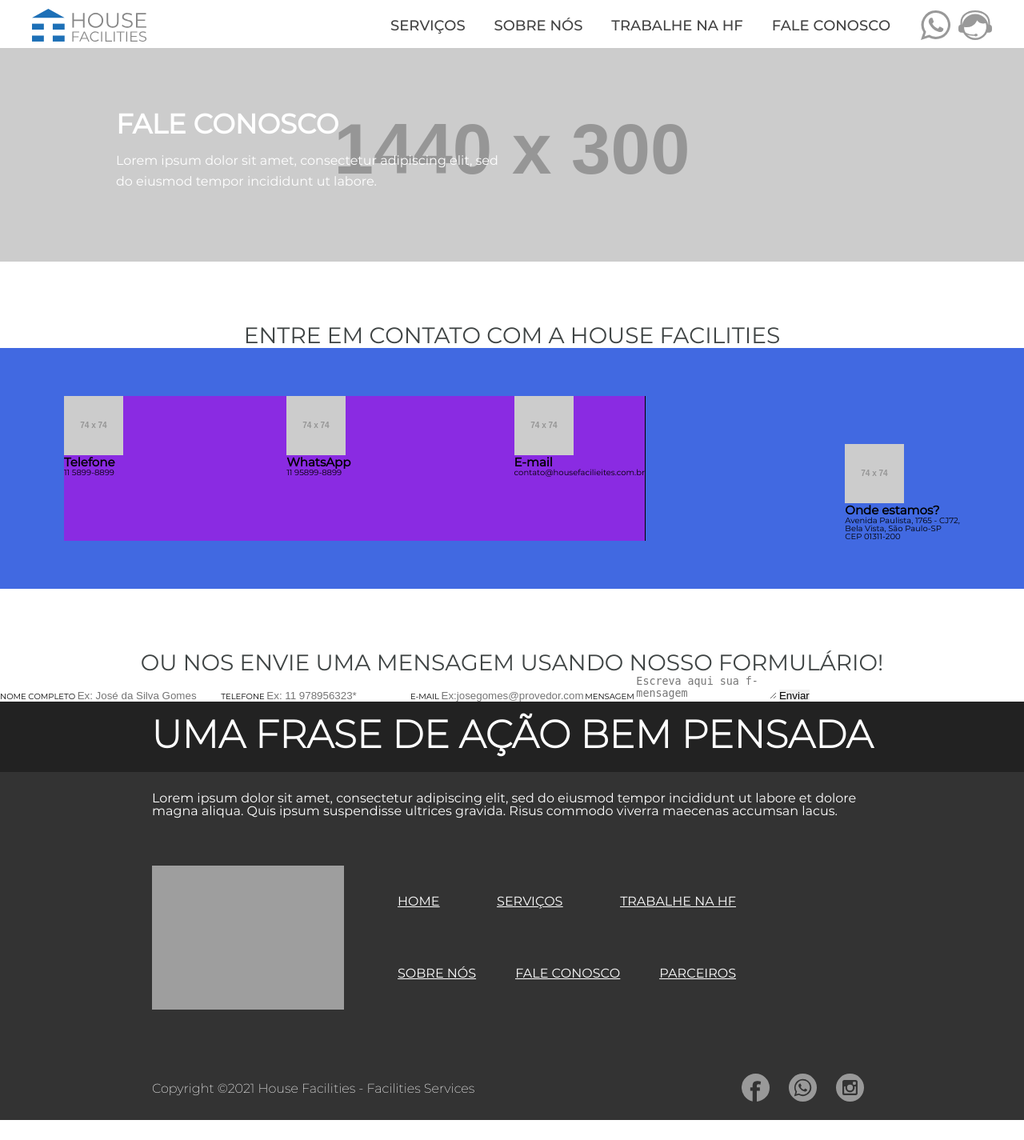
After one commit to paulomarques-png/Site-House-Facilities, a PHP site: page /contato.html in a window 1280 px wide. The commit adds this page. Shown: the whole page at 80% size. Run offline with PHP 8.4, Linux system fonts and the light colour scheme; grey boxes labelled with a size stand in for pictures from a placeholder-image service; some libraries are stand-ins or nearby versions; grey boxes are pictures that could not be loaded.

Commit message:
Add  Content Page Contato

```diff
--- /dev/null
+++ b/contato-style.css
@@ -0,0 +1,57 @@
+/* ------------ #media ---------------- */
+
+#media {
+    position: relative;
+}
+
+#media img {
+    display: block;
+    width: 100%;
+}
+
+#media figcaption {
+    position: absolute;
+    top: 80px;
+    left: 145px;
+    width: 500px;
+    color: #fff;
+}
+
+#media h1 {
+    font-size: 3.4rem;
+}
+
+#media p.txt {
+    font-size: 1.6rem;
+    line-height: 1.6em;
+}
+
+/* ------------ h1#titlesecoes ---------------- */
+
+#titlesecoes{
+    margin-top: 80px;
+    font-size: 2.8rem;
+    font-weight: normal;
+    text-align: center;
+    color: rgb(63, 68, 68);
+}
+
+#dados{
+    display: flex;
+    justify-content: space-between;
+    background-color: royalblue;
+}
+
+#dados ul{
+    width: ;
+    display: flex;
+    justify-content: space-between;
+    flex-wrap: wrap;
+    width: 727px;
+    border-right: solid 1px rgb(0, 0, 0);
+    background-color: blueviolet;
+}
+
+#dados ul li{
+    width:  ;
+}
--- /dev/null
+++ b/contato.html
@@ -0,0 +1,139 @@
+<!DOCTYPE html>
+<html lang="pt-br">
+
+<head>
+    <meta charset="UTF-8">
+    <meta http-equiv="X-UA-Compatible" content="IE=edge">
+    <meta name="viewport" content="width=device-width, initial-scale=1.0">
+    <title>Menu Mobile</title>
+    <link rel="stylesheet" href="./style.css">
+    <link rel="stylesheet" href="./contato-style.css">
+</head>
+
+<body>
+    <header id="header">
+        <a id="logo" href="index.html">
+            <img src="imgs/logo.svg" alt="Logomarca">
+        </a>
+        <nav id="nav">
+            <button id="btn-mobile">
+                <span id="hamburguer"></span>
+            </button>
+            <ul id="menu">
+                <li><a href="#">SERVIÇOS</a></li>
+                <li><a href="#">SOBRE NÓS</a></li>
+                <li><a href="#">TRABALHE NA HF</a></li>
+                <li><a href="contato.html">FALE CONOSCO</a></li>
+            </ul>
+            <div id="iconshdr">
+                <a id="iconhdr" href="#">
+                    <img src="imgs/iconwhd.svg" alt="Botão iniciar conversa com o aplicativo WhatsApp">
+                </a>
+                <a id="iconhdr" href="#">
+                    <img src="imgs/icontelhd.svg" alt="Botão fazer ligação">
+                </a>
+            </div>
+        </nav>
+    </header>
+
+    <main>
+        <figure id="media">
+            <picture>
+                <source media="(max-width: 500px)" srcset="http://via.placeholder.com/1440x300.png">
+
+                <source media="(max-width: 980px)" srcset="http://via.placeholder.com/1440x300.png">
+
+                <source media="(max-width: 1080px)" srcset="http://via.placeholder.com/1440x300.png">
+
+                <source media="(max-width: 1280px)" srcset="http://via.placeholder.com/1440x300.png">
+
+                <img src="http://via.placeholder.com/1440x300.png"
+                    alt="Imagem complementar para texto institucional - Recepcionista no balcão de atendimento">
+            </picture>
+
+            <figcaption>
+                <h1>FALE CONOSCO</h1>
+                <p class="txt">Lorem ipsum dolor sit amet, consectetur adipiscing elit, sed do eiusmod tempor incididunt ut labore.</p>
+            </figcaption>
+        </figure>
+
+        <h1 id="titlesecoes">ENTRE EM CONTATO COM A HOUSE FACILITIES</h1>
+
+        <section id="dados">
+            <ul>
+                <li>
+                    <img src="http://via.placeholder.com/74x74.png" alt="">
+                    <h1>Telefone</h1>
+                    <p>11 5899-8899</p>
+                </li>
+                <li>
+                    <img src="http://via.placeholder.com/74x74.png" alt="">
+                    <h1>WhatsApp</h1>
+                    <p>11 95899-8899</p>
+                </li>
+                <li>
+                    <img src="http://via.placeholder.com/74x74.png" alt="">
+                    <h1>E-mail</h1>
+                    <p>contato@housefacilieites.com.br</p>
+                </li>
+            </ul>
+            <div>
+                <img src="http://via.placeholder.com/74x74.png" alt="">
+                <h1>Onde estamos?</h1>
+                <p>Avenida Paulista, 1765 - CJ72,<br>
+                    Bela Vista, São Paulo-SP<br>
+                    CEP 01311-200</p>
+            </div>
+        </section>
+
+        <h1 id="titlesecoes">OU NOS ENVIE UMA MENSAGEM USANDO NOSSO FORMULÁRIO!</h1>
+
+        <form action="" id="formulario">
+            <label for="f-nome">NOME COMPLETO</label>
+            <input type="text" id="f-nome" name="f-nome" placeholder="Ex: José da Silva Gomes" required="required">
+
+            <label for="f-tel">TELEFONE</label>
+            <input type="text" id="f-tel" name="f-tel" placeholder="Ex: 11 978956323*" required="required">
+
+            <label for="f-email">E-MAIL</label>
+            <input type="text" id="f-email" name="f-email" placeholder="Ex:josegomes@provedor.com.br" required="required">
+
+            <label for="f-mensagem">MENSAGEM</label>
+            <textarea name="mensagem" id="f-mensagem" placeholder="Escreva aqui sua f-mensagem" required></textarea>
+
+            <input type="submit" name="acao" value="Enviar">
+        </form>
+
+    </main>
+
+    <footer>
+        <h1>UMA FRASE DE AÇÃO BEM PENSADA</h1>
+        <div id="principal">
+            <p>Lorem ipsum dolor sit amet, consectetur adipiscing elit, sed do eiusmod tempor incididunt ut labore et dolore magna aliqua. Quis ipsum suspendisse ultrices gravida. Risus commodo viverra maecenas accumsan lacus.</p>
+            <div id="bttm-nav">
+                <img src="imgs/logofooter.svg" alt="Logotipo da House Facilities">
+                <ul>
+                    <li><a href="/">HOME</a></li>
+                    <li><a href="/">SERVIÇOS</a></li>
+                    <li><a href="/">TRABALHE NA HF</a></li>
+                    <li><a href="/">SOBRE NÓS</a></li>
+                    <li><a href="/">FALE CONOSCO</a></li>
+                    <li><a href="#">PARCEIROS</a></li>
+                </ul>
+            </div>
+            <div id="copysocial">
+                <p>Copyright ©2021 House Facilities - Facilities Services</p>
+                <a href="">
+                    <img src="imgs/icon-face.svg" alt="Icone nome">
+                    <img src="imgs/icon-whats.svg" alt="Icone nome">
+                    <img src="imgs/icon-insta.svg" alt="Icone nome">
+                </a>
+            </div>
+        </div>
+    </footer>
+
+
+    <script src="./script.js"></script>
+</body>
+
+</html>
--- a/style.css
+++ b/style.css
@@ -44,7 +44,7 @@ html{
 }
 
 body {
-  max-width: 100%;
+  max-width: 1440px;
   margin: auto;
   min-width: 170px;
   font-family: 'montserratregular';
```
